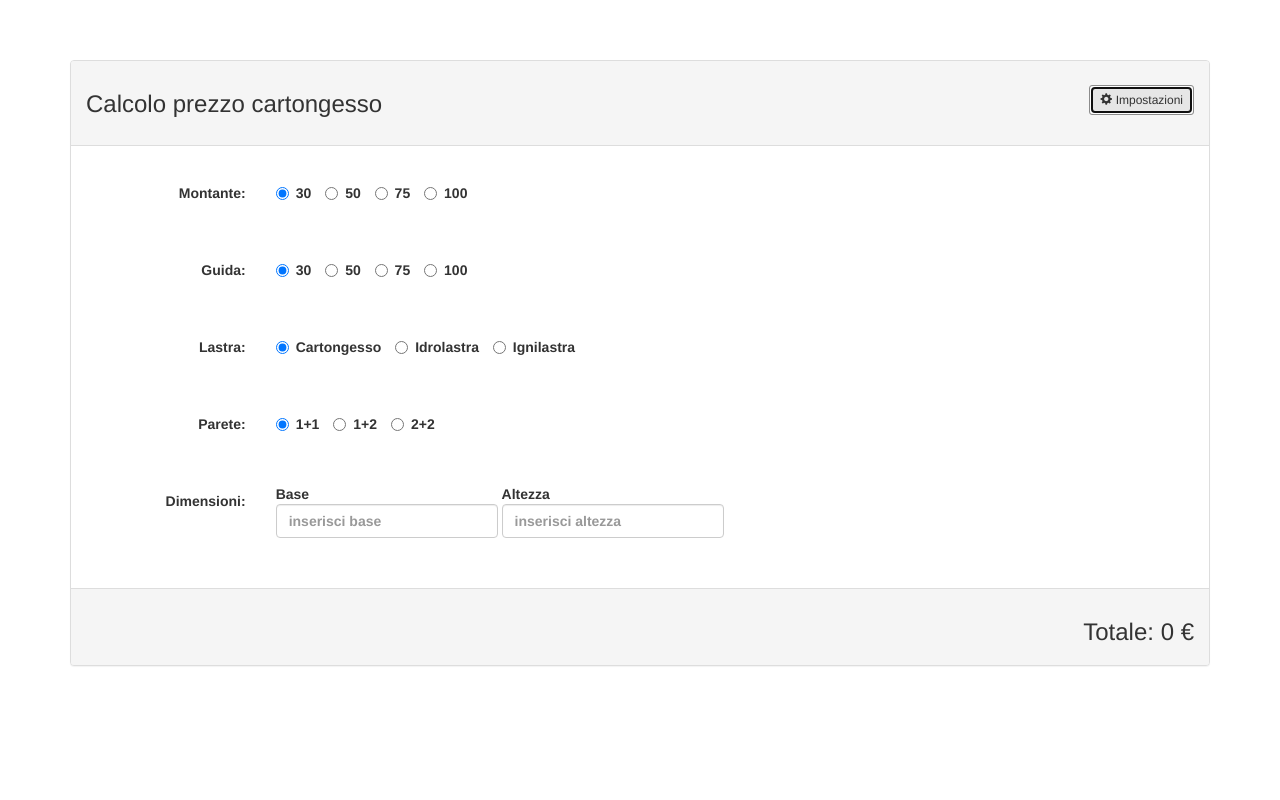
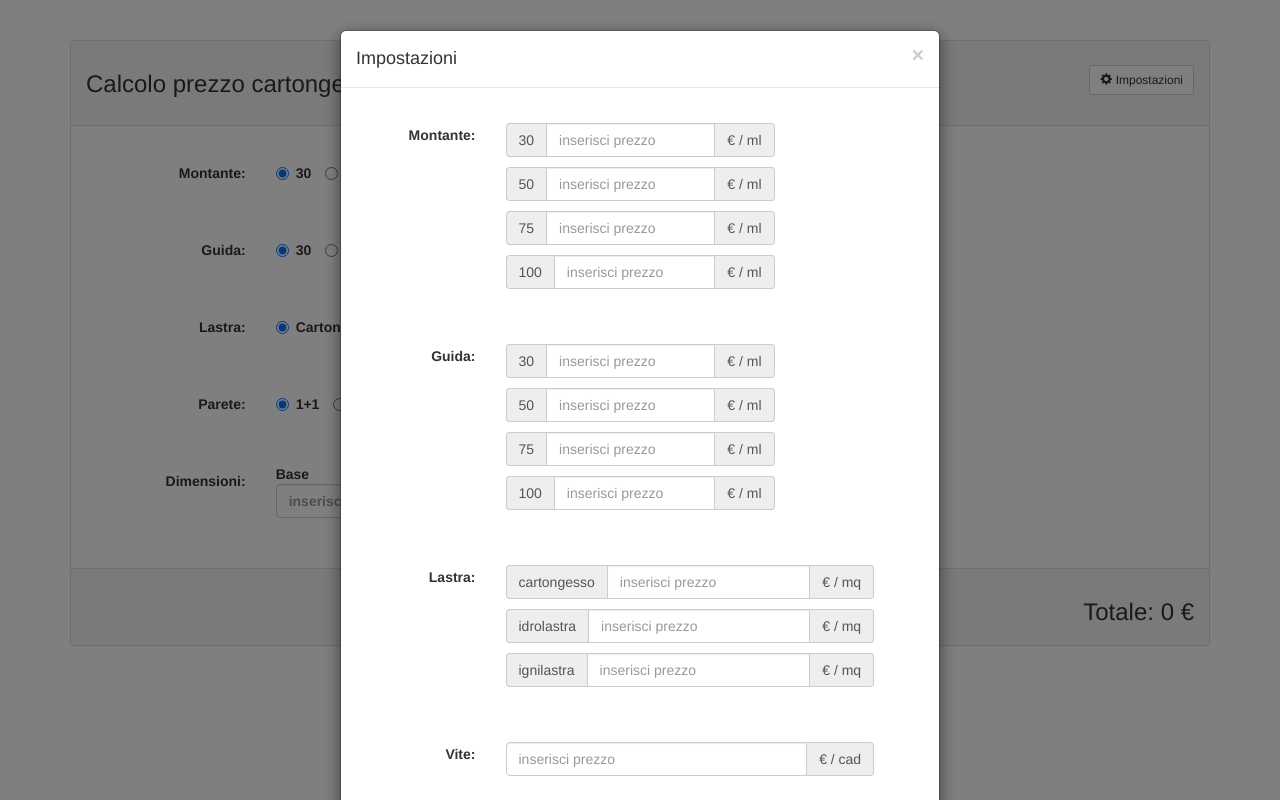
Before and after one commit to bwlt/cartongesso, a website: page index.html in a window 1280 px wide. Both pictures are taken after a click on the button "Impostazioni". Drawn offline with nearby package versions, Linux system fonts and the light colour scheme.

Commit message:
added modal for settings

```diff
--- a/index.html
+++ b/index.html
@@ -9,7 +9,7 @@
     <link rel="stylesheet" type="text/css" href="./bower_components/bootstrap/dist/css/bootstrap.min.css">
     <style type="text/css">
       body {
-        margin-top: 60px;
+        margin-top: 40px;
       }
       .panel-heading {
         line-height: 56px;
@@ -23,6 +23,9 @@
       .form-group > label:after {
         content: ":";
       }
+      .input-group {
+        padding: 5px 0;
+      }
     </style>
   </head>
   <body>
@@ -34,7 +37,7 @@
           <div class="panel-heading">
             <h3>Calcolo prezzo cartongesso</h3>
             <div class="pull-right">
-              <button type="button" class="btn btn-default btn-sm">
+              <button type="button" class="btn btn-default btn-sm" data-toggle="modal" data-target="#settingsModal">
                 <span class="glyphicon glyphicon-cog"></span> Impostazioni
               </button>
             </div>
@@ -169,6 +172,128 @@
       </form>
     </div>
 
+    <!-- Modal -->
+    <div class="modal fade" id="settingsModal" tabindex="-1" role="dialog" aria-labelledby="modalLabel" aria-hidden="true">
+      <div class="modal-dialog">
+        <div class="modal-content">
+          <div class="modal-header">
+            <button type="button" class="close" data-dismiss="modal"><span aria-hidden="true">&times;</span><span class="sr-only">Close</span></button>
+            <h4 class="modal-title" id="modalLabel">Impostazioni</h4>
+          </div>
+          <div class="modal-body">
+
+            <div class="form-group">
+              <label class="col-sm-3 control-label">Montante</label>
+              <div class="col-sm-6">
+                <div class="input-group">
+                  <span class="input-group-addon">30</span>
+                  <input type="number" class="form-control" placeholder="inserisci prezzo">
+                  <span class="input-group-addon">&euro; / ml</span>
+                </div>
+                <div class="input-group">
+                  <span class="input-group-addon">50</span>
+                  <input type="number" class="form-control" placeholder="inserisci prezzo">
+                  <span class="input-group-addon">&euro; / ml</span>
+                </div>
+                <div class="input-group">
+                  <span class="input-group-addon">75</span>
+                  <input type="number" class="form-control" placeholder="inserisci prezzo">
+                  <span class="input-group-addon">&euro; / ml</span>
+                </div>
+                <div class="input-group">
+                  <span class="input-group-addon">100</span>
+                  <input type="number" class="form-control" placeholder="inserisci prezzo">
+                  <span class="input-group-addon">&euro; / ml</span>
+                </div>
+              </div>
+            </div>
+
+            <div class="form-group">
+              <label class="col-sm-3 control-label">Guida</label>
+              <div class="col-sm-6">
+                <div class="input-group">
+                  <span class="input-group-addon">30</span>
+                  <input type="number" class="form-control" placeholder="inserisci prezzo">
+                  <span class="input-group-addon">&euro; / ml</span>
+                </div>
+                <div class="input-group">
+                  <span class="input-group-addon">50</span>
+                  <input type="number" class="form-control" placeholder="inserisci prezzo">
+                  <span class="input-group-addon">&euro; / ml</span>
+                </div>
+                <div class="input-group">
+                  <span class="input-group-addon">75</span>
+                  <input type="number" class="form-control" placeholder="inserisci prezzo">
+                  <span class="input-group-addon">&euro; / ml</span>
+                </div>
+                <div class="input-group">
+                  <span class="input-group-addon">100</span>
+                  <input type="number" class="form-control" placeholder="inserisci prezzo">
+                  <span class="input-group-addon">&euro; / ml</span>
+                </div>
+              </div>
+            </div>
+
+            <div class="form-group">
+              <label class="col-sm-3 control-label">Lastra</label>
+              <div class="col-sm-8">
+                <div class="input-group">
+                  <span class="input-group-addon">cartongesso</span>
+                  <input type="number" class="form-control" placeholder="inserisci prezzo">
+                  <span class="input-group-addon">&euro; / mq</span>
+                </div>
+                <div class="input-group">
+                  <span class="input-group-addon">idrolastra</span>
+                  <input type="number" class="form-control" placeholder="inserisci prezzo">
+                  <span class="input-group-addon">&euro; / mq</span>
+                </div>
+                <div class="input-group">
+                  <span class="input-group-addon">ignilastra</span>
+                  <input type="number" class="form-control" placeholder="inserisci prezzo">
+                  <span class="input-group-addon">&euro; / mq</span>
+                </div>
+              </div>
+            </div>
+
+            <div class="form-group">
+              <label class="col-sm-3 control-label">Vite</label>
+              <div class="col-sm-8">
+                <div class="input-group">
+                  <input type="number" class="form-control" placeholder="inserisci prezzo">
+                  <span class="input-group-addon">&euro; / cad</span>
+                </div>
+              </div>
+            </div>
+
+            <div class="form-group">
+              <label class="col-sm-3 control-label">Stucco</label>
+              <div class="col-sm-8">
+                <div class="input-group">
+                  <input type="number" class="form-control" placeholder="inserisci prezzo">
+                  <span class="input-group-addon">&euro; / mq</span>
+                </div>
+              </div>
+            </div>
+
+            <div class="form-group">
+              <label class="col-sm-3 control-label">Interasse</label>
+              <div class="col-sm-8">
+                <div class="input-group">
+                  <input type="number" class="form-control" placeholder="inserisci prezzo">
+                  <span class="input-group-addon">&euro; / mq</span>
+                </div>
+              </div>
+            </div>
+
+          </div>
+          <div class="modal-footer">
+            <button type="button" class="btn btn-default" data-dismiss="modal">Chiudi</button>
+          </div>
+        </div>
+      </div>
+    </div>
+
     <script src="./bower_components/jquery/dist/jquery.min.js"></script>
+    <script src="./bower_components/bootstrap/dist/js/bootstrap.min.js"></script>
   </body>
 </html>
```
